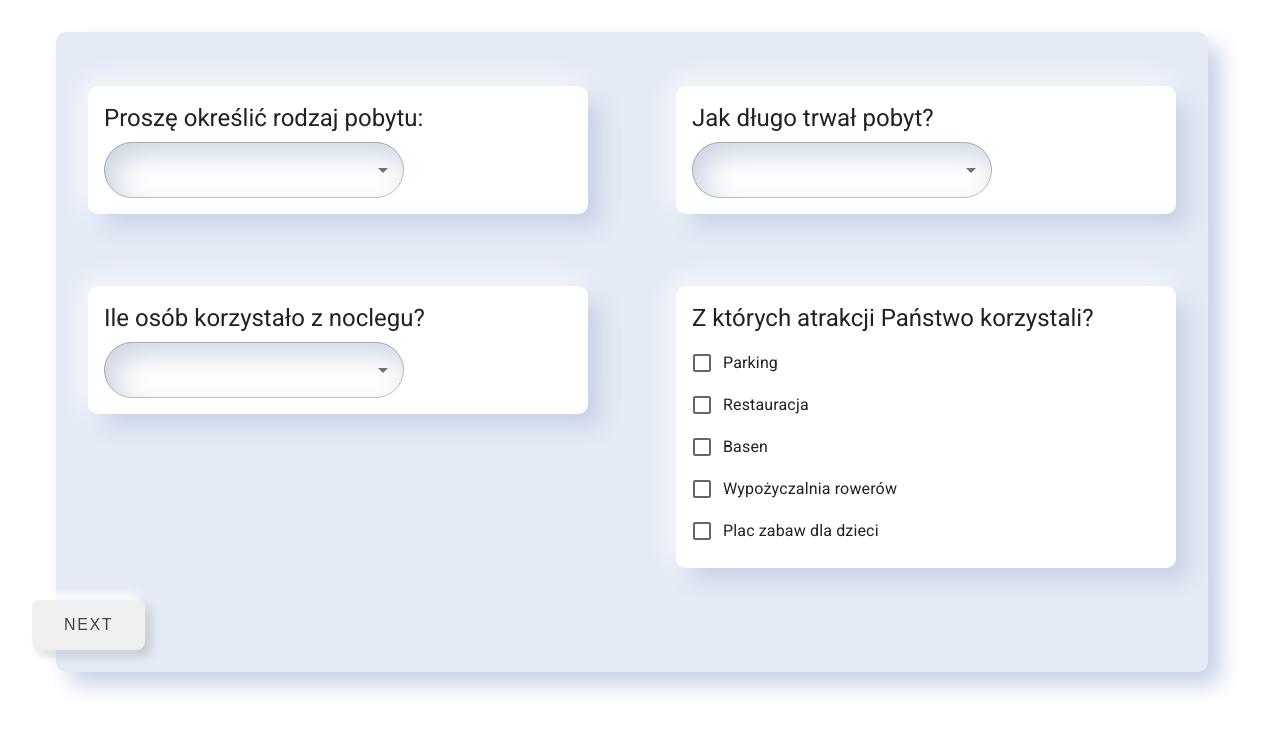
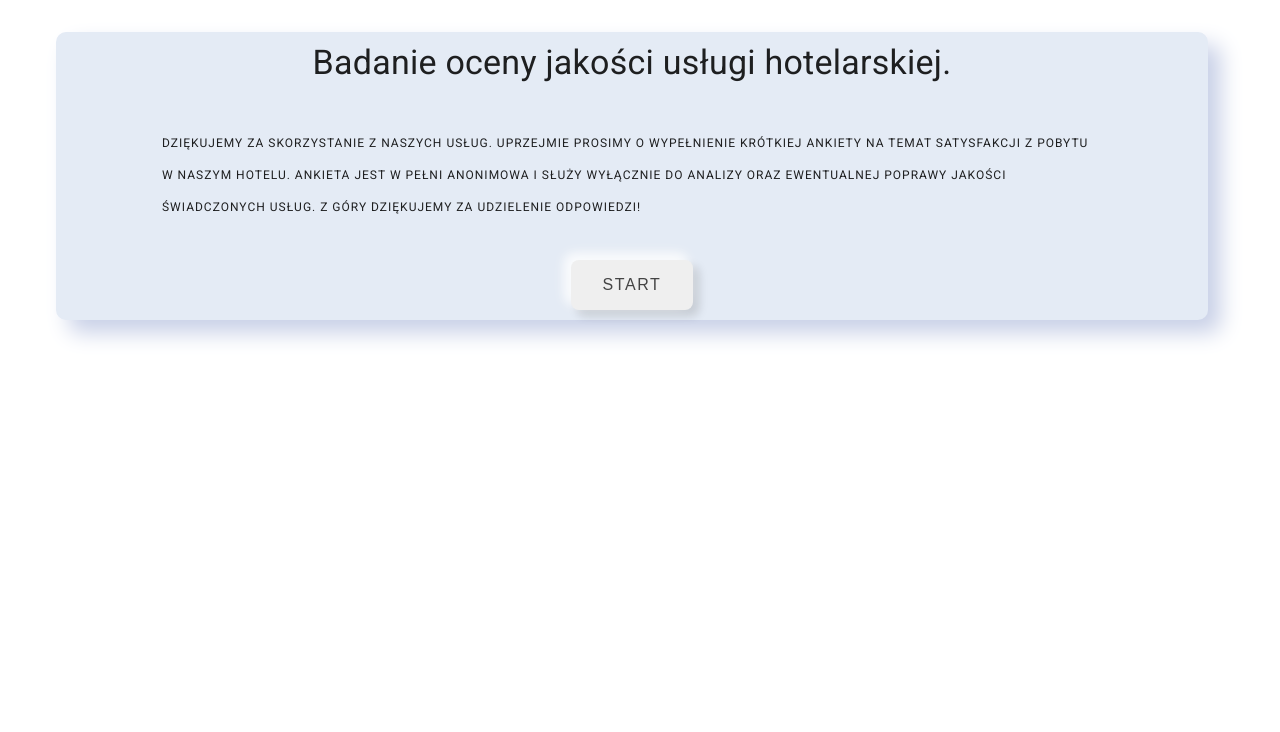
Before and after one commit to JoannaWierzbicka/neumorphism, a React (Create React App) app: page / in a window 1280 px wide. Shown: the top 732 px of the page. Built offline with nearby package versions, Linux system fonts and the light colour scheme.

Commit message:
first from done & stepper added

```diff
--- a/src/App.js
+++ b/src/App.js
@@ -4,14 +4,15 @@
 import React from 'react'
 import MainPage from './components/pages/MainPage'
 import FirstPage from './components/pages/FirstPage'
-// import SecondPage from './components/pages/SecondPage'
-// import ThirdPage from './components/pages/ThirdPage'
+import SecondPage from './components/pages/SecondPage'
+import ThirdPage from './components/pages/ThirdPage'
 
-import { Container, CssBaseline } from '@mui/material'
-import { Box } from './components/styledComponents'
+import { Container, CssBaseline, Stepper, Step, StepLabel, Typography, Box } from '@mui/material'
+import { StyledBox, Button } from './components/styledComponents'
 
 export const App = () => {
   const [activeStep, setActiveStep] = React.useState(0)
+  const [startForm, setStartForm] = React.useState(false)
 
   const handleNext = () => {
     setActiveStep(activeStep + 1)
@@ -36,6 +37,10 @@ export const App = () => {
     }
   }
 
+  const turnFirstPage = () => {
+    setStartForm(true)
+  }
+
   return (
     <>
       <CssBaseline/>
@@ -44,10 +49,65 @@ export const App = () => {
         sx={{
           m: 4
         }}
-      ><Box>
-        <FirstPage/>
-      </Box>
+      ><StyledBox>
+        {!startForm ? (<MainPage startForm={() => turnFirstPage()}/>) : null}
+        {startForm
+          ? (
+            <><Typography
+              variant={'h4'}
+              align={'center'}
+              >
+              ANKIETA
+              </Typography>
+              <Stepper
+                activeStep={activeStep}
+                sx={{ pt: 3, pb: 5 }}
+              >
+                {steps.map((label) => (
+                  <Step key={label}>
+                    <StepLabel>{label}</StepLabel>
+                  </Step>
+                ))}
+              </Stepper>
+              <React.Fragment>
+                {activeStep === steps.length
+                  ? (
+                    <Typography
+                      variant={'h5'}
+                      gutterBottom
+                    >
+                      Dziękujemy za wypełnienie ankiety
+                    </Typography>
 
+                    )
+                  : (
+                    <React.Fragment>
+                      {getStepContent(activeStep)}
+                      <Box sx={{ display: 'flex', justifyContent: 'flex-end' }}>
+                        {activeStep !== 0 && (
+                          <Button
+                            onClick={handleBack}
+                            sx={{ mt: 3, ml: 1 }}
+                          >
+                            Back
+                          </Button>
+                        )}
+
+                        <Button
+                          variant={'contained'}
+                          onClick={handleNext}
+                          sx={{ mt: 3, ml: 1 }}
+                        >
+                          {activeStep === steps.length - 1 ? 'Finish' : 'Next'}
+                        </Button>
+                      </Box>
+                    </React.Fragment>
+                    )}
+              </React.Fragment>
+            </>
+            )
+          : null}
+       </StyledBox>
       </Container>
 
     </>
--- a/src/components/pages/FirstPage.js
+++ b/src/components/pages/FirstPage.js
@@ -1,23 +1,17 @@
 import React from 'react'
 
 import { Typography, TextField, Checkbox, FormControlLabel, FormGroup, Paper, Grid } from '@mui/material'
-import { StyledAutocomplete, Button } from '../styledComponents'
+import { StyledAutocomplete } from '../styledComponents'
 import { styled } from '@mui/material/styles'
 
 const Item = styled(Paper)(() => ({
-  backgroundColor: 'white',
-  margin: '2em',
-  padding: '1em',
+  backgroundColor: '#e2e9f3',
+  margin: '1em',
+  padding: '0.25em',
   textAlign: 'center',
   borderRadius: '10px',
-  boxShadow: '.8rem .8rem 1.4rem #c8d0e7, -.2rem -.2rem 1.8rem white'
+  boxShadow: ' 0.8rem 0.8rem 1.4rem #c8d0e7, -0.2rem -0.2rem 1.8rem #c8d0e7'
 
-}))
-
-const Check = styled(Checkbox)(() => ({
-  '& .MuiButtonBase-root': {
-    boxShadow: 'inset 10px 12px 30px #cdd5e1, inset -10px -12px 130px #ffffff'
-  }
 }))
 
 export const FirstPage = () => {
@@ -35,7 +29,7 @@ export const FirstPage = () => {
           <Item><Typography
             align={'left'}
 
-            variant={'h5'}
+            variant={'body1'}
             gutterBottom
                 >Proszę określić rodzaj pobytu:
                 </Typography>
@@ -52,24 +46,29 @@ export const FirstPage = () => {
         >
           <Item><Typography
             align={'left'}
-            variant={'h5'}
+            variant={'body1'}
             gutterBottom
                 >Jak długo trwał pobyt?
                 </Typography>
             <StyledAutocomplete
               blurOnSelect
-              options={[1, 2, 3, 4, '5 lub więcej']}
+              options={['1 doba', '2 doby', '3 doby', '4 doby', '5 lub więcej']}
               renderInput={(params) => <TextField {...params}/>}
             />
           </Item>
         </Grid>
         <Grid
+          container
           item
           xs={6}
         >
+          <Grid
+            item
+            xs={12}
+          >
             <Item> <Typography
               align={'left'}
-            variant={'h5'}
+              variant={'body1'}
               gutterBottom
                    >Ile osób korzystało z noclegu?
                    </Typography>
@@ -82,39 +81,53 @@ export const FirstPage = () => {
           </Grid>
           <Grid
             item
+            xs={12}
+          >
+            <Item> <Typography
+              align={'left'}
+              variant={'body1'}
+              gutterBottom
+                   >Czy korzystali Państwo z wyżywienia?
+                   </Typography>
+              <StyledAutocomplete
+                blurOnSelect
+                options={['Tak - śniadanie i obiadokolacja', 'Tak - tylko śniadanie', 'Nie']}
+                renderInput={(params) => <TextField {...params}/>}
+              />
+            </Item>
+          </Grid>
+        </Grid>
+
+        <Grid
+          item
           xs={6}
         >
           <Item><Typography
             align={'left'}
-            variant={'h5'}
+            variant={'body1'}
             gutterBottom
                 >Z których atrakcji Państwo korzystali?
                 </Typography>
             <FormGroup>
               <FormControlLabel
-                control={<Check/>}
-                label={'Parking'}
-              />
-              <FormControlLabel
-                control={<Check />}
+                control={<Checkbox />}
                 label={'Restauracja'}
               />
               <FormControlLabel
-                control={<Check />}
+                control={<Checkbox />}
                 label={'Basen'}
               />
               <FormControlLabel
-                control={<Check />}
+                control={<Checkbox />}
                 label={'Wypożyczalnia rowerów'}
               />
               <FormControlLabel
-                control={<Check/>}
+                control={<Checkbox/>}
                 label={'Plac zabaw dla dzieci'}
               />
             </FormGroup>
           </Item>
         </Grid>
-        <Button>NEXT</Button>
 
       </Grid>
     </>
--- a/src/components/styledComponents.js
+++ b/src/components/styledComponents.js
@@ -1,7 +1,7 @@
 import styled from 'styled-components'
 
 import { styled as styledMui } from '@mui/material/styles'
-import { Autocomplete } from '@mui/material'
+import { Autocomplete, Box } from '@mui/material'
 
 const Button = styled.button`
 padding: 1rem 2rem;
@@ -34,24 +34,27 @@ box-shadow: -6px -6px 14px rgba(255, 255, 255, .7),
 }
 
 `
-const Box = styled.div`
-        min-height: 80vh;
-        display: flex;
-        flex-direction: column;
-        justify-content: space-evenly;
-        align-items: center;
-        background-color: #E4EBF5;
-        box-shadow: .8rem .8rem 1.4rem #c8d0e7, -.2rem -.2rem 1.8rem white;
-        border-radius: 10px;
-`
+const StyledBox = styledMui(Box)(() => ({
+  padding: '10px',
+  display: 'flex',
+  flexDirection: 'column',
+  justifyContent: 'space-evenly',
+  alignItems: 'center',
+  boxShadow: '.8rem .8rem 1.4rem #c8d0e7, -.2rem -.2rem 1.8rem white',
+  borderRadius: '10px',
+  backgroundColor: '#E4EBF5',
+  boxSizing: 'border-box'
+
+}))
 
 const StyledAutocomplete = styledMui(Autocomplete)(() => ({
-  width: '300px',
-  borderRadius: '30px',
+  width: '250px',
+  borderRadius: '20px',
   boxShadow: 'inset 10px 12px 30px #cdd5e1, inset -10px -12px 130px #ffffff',
   '& .MuiInputBase-root': {
-    borderRadius: '30px'
+    borderRadius: '20px',
+    padding: '4px'
   }
 }))
 
-export { Button, Box, StyledAutocomplete }
+export { Button, StyledBox, StyledAutocomplete }
```
Lines whose indentation alone changed are shown as unchanged.
